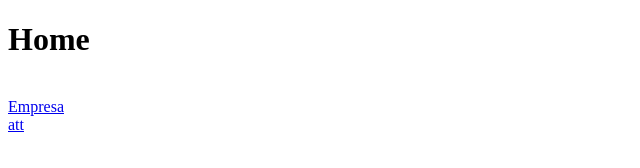
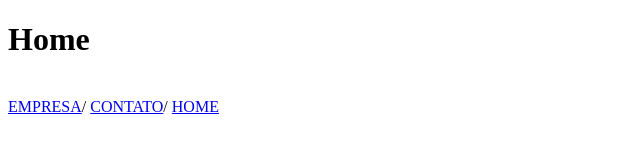
Before and after one commit to Mateus-carriele/web, a plain HTML site: page 01/index.html in a window 1280 px wide. Shown: the whole page, without its empty margins (0-640 px from the left). Drawn offline with Linux system fonts and the light colour scheme.

Commit message:
Update index.html

```diff
--- a/01/index.html
+++ b/01/index.html
@@ -6,10 +6,12 @@
 
 </head>
 <body>
+
 <h1> Home</h1><br>
-<a href="Empresa.html"> Empresa</a><br>
-<a href="att.html"> att</a><br>
 
+<a href="Empresa.html">EMPRESA</a>/
+<a href="att.html"> CONTATO</a>/
+<a href="index.html"> HOME</a>
 
 </body>
 </html>
```
